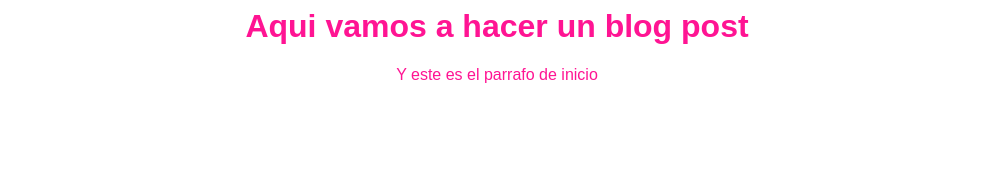
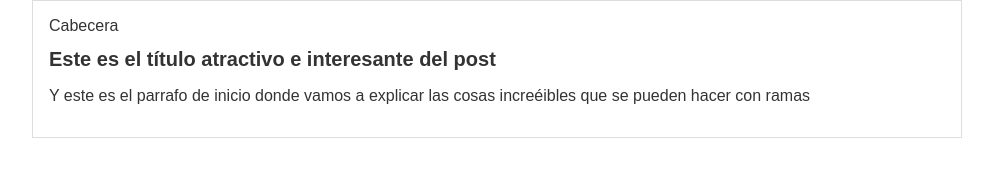
Before and after one commit to enriPy/E-Sagency, a plain HTML site: page Index.html in a window 1280 px wide. Shown: the whole page, without its empty margins (143-1136 px from the left). Drawn offline with Linux system fonts and the light colour scheme.

Commit message:
cambio a actual blog sin personalizar

```diff
--- a/Index.html
+++ b/Index.html
@@ -4,7 +4,14 @@
         <link rel="stylesheet" href="css/estilos.css" />
     </head>
     <body>
-        <h1>Aqui vamos a hacer un blog post</h1>
-        <p>Y este es el parrafo de inicio</p>
+        <div id="container">
+            <div id="cabecera">
+                Cabecera
+            </div>
+            <div id="post">
+                <h1>Este es el título atractivo e interesante del post</h1>
+                <p>Y este es el parrafo de inicio donde vamos a explicar las cosas increéibles que se pueden hacer con ramas</p>
+            </div>
+        </div>
     </body>
 </html>
--- a/css/estilos.css
+++ b/css/estilos.css
@@ -1,6 +1,22 @@
 body
 {
-    color: deeppink;
+    color: #333;
     text-align: center;
     font-family: "Arial";
+    font-size: 16px;
+    margin: 0;
+    padding: 0;
 }
+#container
+{
+    width: 70%;
+    padding: 1em;
+    text-align: left;
+    border: 1px solid #DDD;
+    margin: 0 auto;
+}
+
+#container h1
+{
+    font-size: 20px;
+}
```
